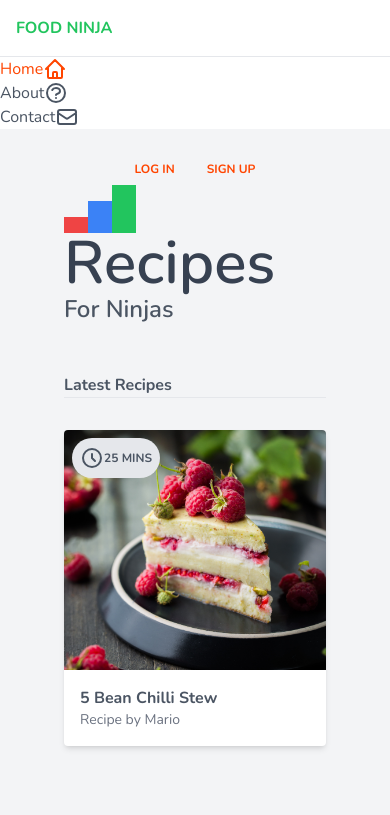
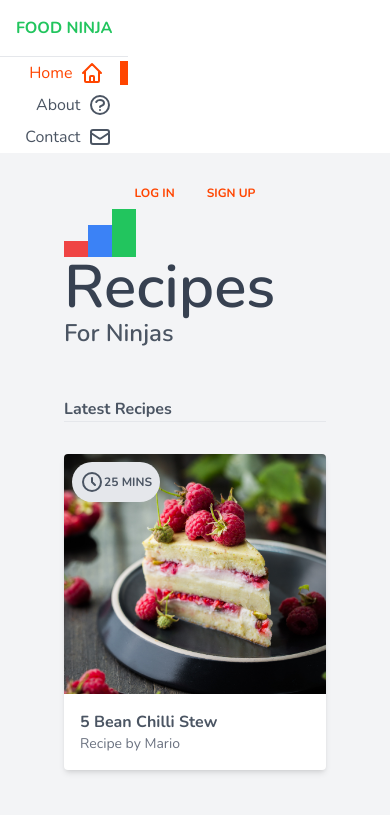
Before and after one commit to RahimliZakir/TailwindCSS-Using, a website: page src/index.html in a window 390 px wide. Shown: the top 815 px of the page. Drawn offline with nearby package versions, Linux system fonts and the light colour scheme.

Commit message:
Responsive Nav (part 1)

```diff
--- a/src/index.html
+++ b/src/index.html
@@ -10,23 +10,23 @@
   <body class="text-gray-600 font-nunito">
     <div class="grid md:grid-cols-3">
       <!-- content wrapper -->
-      <div>
-        <nav>
+      <div class="col-span-1">
+        <nav class="text-right">
           <div>
             <h1 class="font-bold uppercase p-4 border-b border-gray-200">
               <a
                 href="/"
-                class="text-green-500 sm:text-red-500 lg:text-blue-500 hover:text-gray-100"
+                class="text-green-500 sm:text-red-500 lg:text-gray-500 hover:text-gray-100"
                 >Food Ninja</a
               >
             </h1>
           </div>
           <ul>
-            <li>
-              <a href="/" class="text-my-color flex"
+            <li class="py-1">
+              <a href="/" class="text-my-color flex justify-end px-4 border-r-8 border-r-my-color"
                 >Home
                 <svg
-                  class="w-6 h-6"
+                  class="w-6 h-6 ml-2"
                   fill="none"
                   stroke="currentColor"
                   viewBox="0 0 24 24"
@@ -41,11 +41,11 @@
                 </svg>
               </a>
             </li>
-            <li>
-              <a href="/" class="flex"
+            <li class="py-1">
+              <a href="/" class="flex justify-end px-4"
                 >About
                 <svg
-                  class="w-6 h-6"
+                  class="w-6 h-6 ml-2"
                   fill="none"
                   stroke="currentColor"
                   viewBox="0 0 24 24"
@@ -60,11 +60,11 @@
                 </svg>
               </a>
             </li>
-            <li>
-              <a href="/" class="flex"
+            <li class="py-1">
+              <a href="/" class="flex justify-end px-4"
                 >Contact
                 <svg
-                  class="w-6 h-6"
+                  class="w-6 h-6 ml-2"
                   fill="none"
                   stroke="currentColor"
                   viewBox="0 0 24 24"
@@ -82,9 +82,7 @@
           </ul>
         </nav>
       </div>
-    </div>
-
-    <main class="px-16 py-6 bg-gray-100">
+      <main class="px-16 py-6 bg-gray-100 col-span-2">
         <div class="flex justify-center text-my-color md:justify-end">
           <a href="/" class="btn border-primary md:border-2 hover:bg-gray-300"
             >Log in</a
@@ -300,5 +298,6 @@
           </div>
         </div>
       </main>
+    </div>
   </body>
 </html>
```
Also changed, not shown: public/css/style.css. Lines whose indentation alone changed are shown as unchanged.
